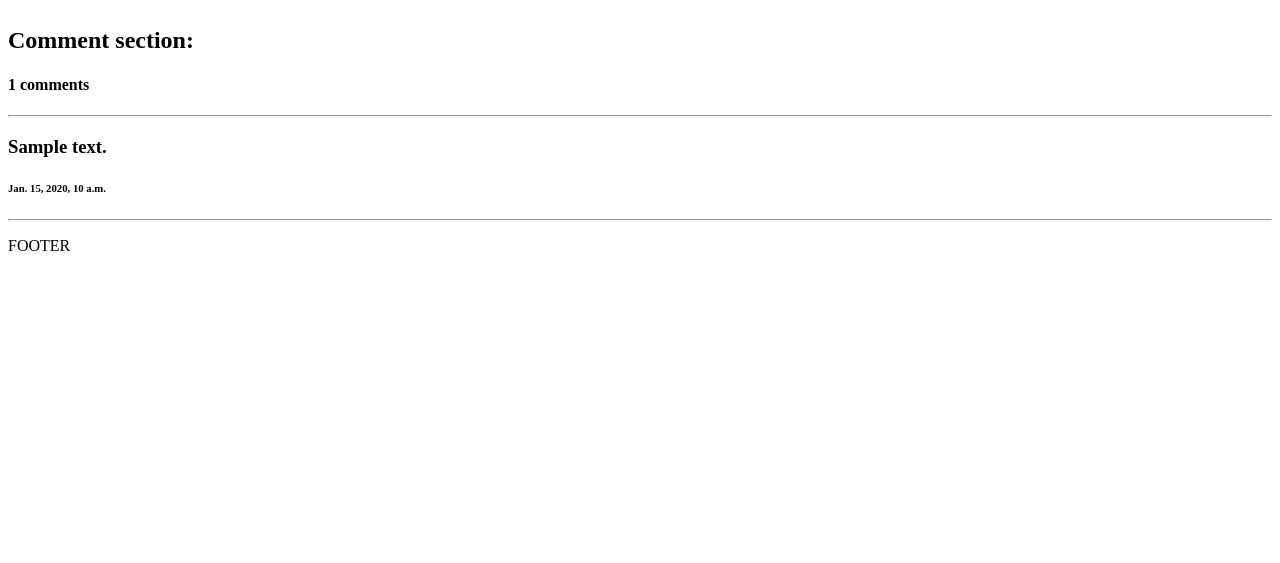
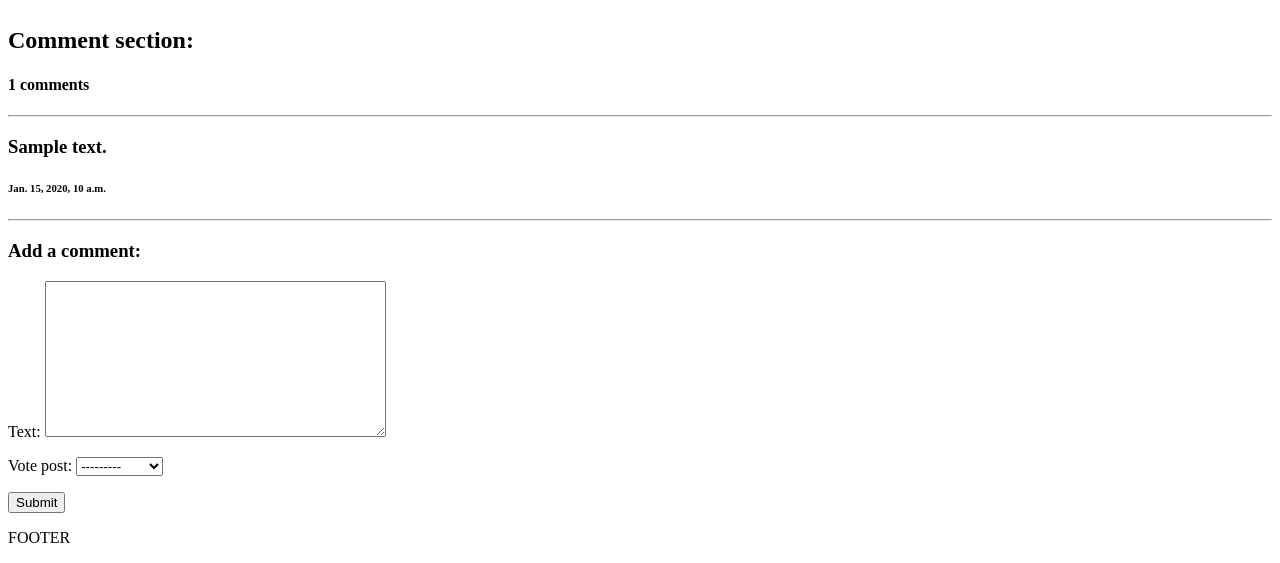
Before and after one commit to tomekferster/TravelBlog, a Django app: page /travel-post/1/ in a window 1280 px wide. Shown: the part 820-1383 px from the top of the page. Before the commit the page ends 1071 px from the top, so only its background shows below. Run offline with Django 4.2, Linux system fonts and the light colour scheme; tables that the repository leaves empty hold one stand-in row (values such as "Sample post"); grey boxes marked "Sample" are stand-in pictures.

Commit message:
added comment section below post

```diff
--- a/base/forms.py
+++ b/base/forms.py
@@ -1,5 +1,5 @@
 from django import forms
-from .models import TravelPost
+from .models import TravelPost, Comment
 
 class TravelPostForm(forms.ModelForm):
     name = forms.CharField(widget=forms.TextInput(attrs={"size": 40, "placeholder": "Enter travel post name here..."}))
@@ -18,3 +18,9 @@ class TravelPostForm(forms.ModelForm):
     #     data = self.cleaned_data["recipients"]
     #     if "fred@example.com" not in data:
     #         raise ValidationError("You have forgotten about Fred!")
+
+
+class CommentForm(forms.ModelForm):
+    class Meta:
+        model = Comment
+        fields = ['text', 'vote_post']
--- a/base/templates/base/travel_post.html
+++ b/base/templates/base/travel_post.html
@@ -23,4 +23,12 @@
     <hr>
 {% endfor %}
 
+<h3>Add a comment:</h3>
+
+<form action="", method="POST">
+    {% csrf_token %}
+    {{ form.as_p }}
+    <input type="submit" value="Submit">
+</form>
+
 {% endblock content %}
--- a/base/views.py
+++ b/base/views.py
@@ -1,6 +1,6 @@
 from django.shortcuts import render, get_object_or_404, redirect
 from .models import TravelPost
-from .forms import TravelPostForm
+from .forms import TravelPostForm, CommentForm
 # Create your views here.
 
 
@@ -21,10 +21,21 @@ def travel_post(request, pk):
     comments = travel_post.comment_set.all()            # accessing child class
     comments_num = len(travel_post.comment_set.all())
     # tags = travel_post.tags.all()                     # accessing many to many relation classes, done on the template side
+    new_comment = None
+
+    form = CommentForm(request.POST or None)
+    if request.method == 'POST':
+        if form.is_valid():
+            new_comment = form.save(commit=False)
+            new_comment.post = travel_post
+            new_comment.save()
+            return redirect('travel-post', pk=travel_post.pk)
+
     context = {
         'travel_post': travel_post,
         'comments': comments,
         'comments_num': comments_num,
+        'form': form,
         }
     return render(request, 'base/travel_post.html', context)
 
--- a/travelblog/urls.py
+++ b/travelblog/urls.py
@@ -8,4 +8,4 @@ urlpatterns = [
     path('', include('base.urls')),
 ]
 
-urlpatterns += static(settings.MEDIA_URL, document_root=settings.MEDIA_ROOT)
+urlpatterns += static(settings.MEDIA_URL, document_root=settings.MEDIA_ROOT)        # needed to process images
```
